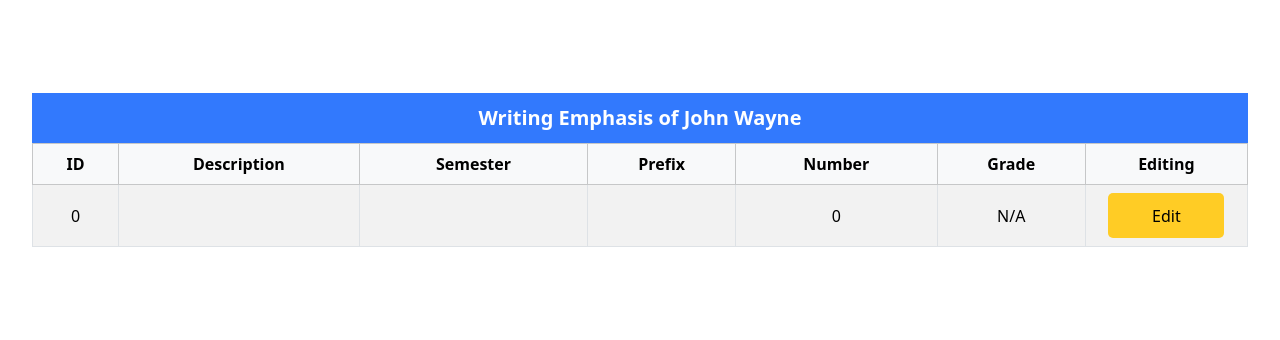
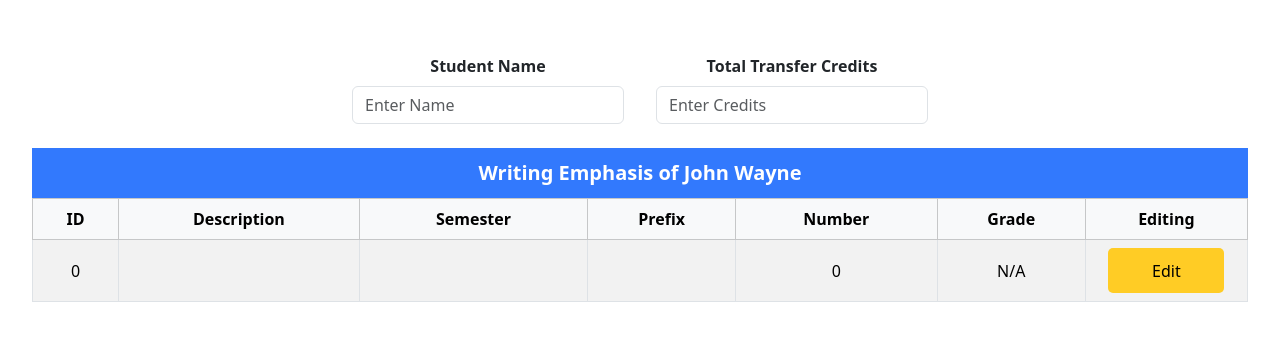
Before and after one commit to AlexPham0209/project-3, a React (Vite) app: page / in a window 1280 px wide. Shown: the part 222-562 px from the top of the page. Built offline with nearby package versions, Linux system fonts and the light colour scheme.

Commit message:
Added forms

```diff
--- a/src/App.css
+++ b/src/App.css
@@ -3,6 +3,26 @@
   margin: 0 auto;
   padding: 2rem;
   text-align: center;
+}
+
+.course-form {
+  display: flex;
+  flex-direction: row;
+  justify-content: center;
+  margin-bottom: 1vh;
+}
+
+.text-bar {
+  display: flex;
+  flex-direction: column;
+  justify-content: center;
+  width: 25%;
+  padding: 1.0em;
+}
+
+.text-description {
+  font-size: 16px;
+  font-weight: 600;
 }
 
 .title {
@@ -22,4 +42,10 @@
   background-color: rgb(255, 204, 37);
   vertical-align: middle;
   border-radius: 5px;
+  transition: ease-in-out 0.25s;
 }
+
+.edit-button:hover {
+  background-color: rgb(211, 165, 0);
+  color: white;
+}
--- a/src/App.jsx
+++ b/src/App.jsx
@@ -3,15 +3,15 @@ import reactLogo from './assets/react.svg'
 import viteLogo from '/vite.svg'
 import './App.css'
 import CourseTable from './CourseTable'
+import Prompt from './Prompt'
 
 function App() {
   const [count, setCount] = useState(0)
 
   return (
     <div>
-
-      <CourseTable>
-      </CourseTable>
+      <Prompt></Prompt>
+      <CourseTable></CourseTable>
     </div>
   )
 }
--- a/src/CourseTable.jsx
+++ b/src/CourseTable.jsx
@@ -5,7 +5,6 @@ import './App.css'
 import CourseRow from "./CourseRow";
 
 export default function CourseTable({credits}) {
-
     return (
     <div className="course-table">
         <div className="title">Writing Emphasis of John Wayne</div>
--- /dev/null
+++ b/src/Prompt.jsx
@@ -0,0 +1,18 @@
+import { Container, Form, FormGroup, Row } from 'react-bootstrap';
+// import "bootstrap/dist/css/bootstrap.css";
+
+export default function Prompt() {
+    return (
+        <Form className='course-form'>
+            <Form.Group className='text-bar' controlId='grade'>
+                <Form.Label className='text-description'>Student Name</Form.Label>
+                <Form.Control className='text-input' type="name" placeholder='Enter Name'></Form.Control>
+            </Form.Group>
+
+            <Form.Group className='text-bar' controlId='grade'>
+                <Form.Label className='text-description'>Total Transfer Credits</Form.Label>
+                <Form.Control className='text-input' type="name" placeholder='Enter Credits'></Form.Control>
+            </Form.Group>
+        </Form>
+    );
+}
--- a/src/index.css
+++ b/src/index.css
@@ -47,7 +47,8 @@ button {
   transition: border-color 0.25s;
 }
 button:hover {
-  border-color: #646cff;
+  border-color: #ffffff;
+  color: white;
 }
 button:focus,
 button:focus-visible {
```
